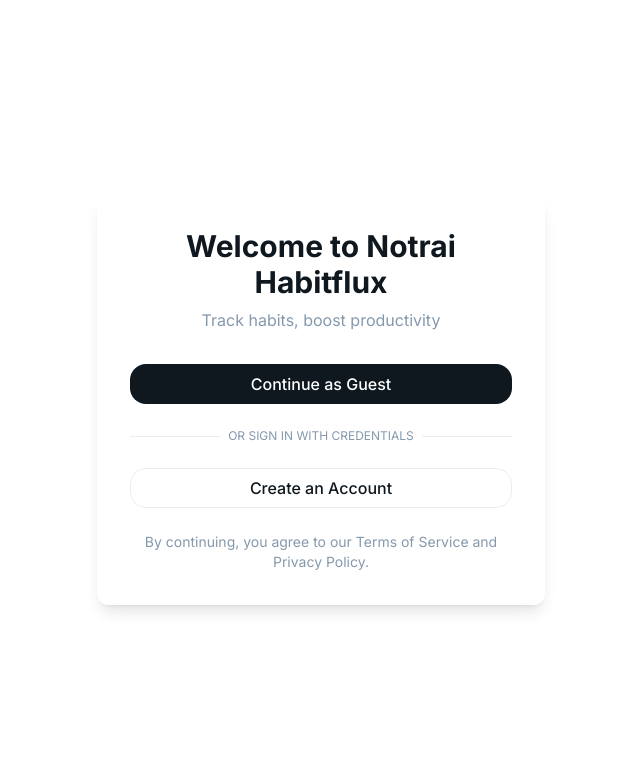
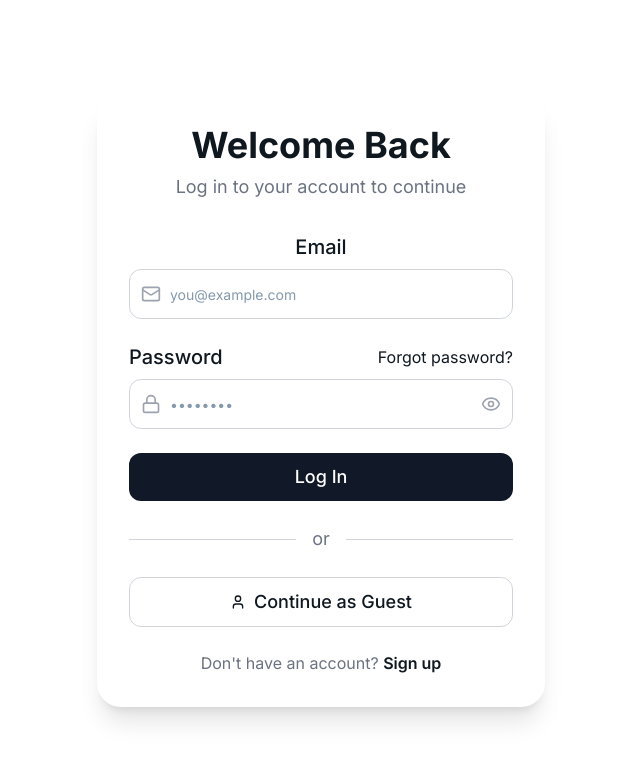
Before and after one commit to RishiCodez/habitflux-notrai.github.io, a React (Vite) app: page /login in a window 1280 px wide. Shown: the top 760 px of the page, without its empty margins (319-959 px from the left). Built offline with nearby package versions, Linux system fonts and the light colour scheme; no server answers.

Commit message:
Update signup page appearance
The signup page appearance was updated.

```diff
--- a/src/pages/LoginPage.tsx
+++ b/src/pages/LoginPage.tsx
@@ -1,11 +1,15 @@
 
-import React from 'react';
+import React, { useState } from 'react';
 import { Link } from 'react-router-dom';
 import { useAuth } from '../contexts/AuthContext';
-import { AlertCircle } from 'lucide-react';
-import CustomButton from '../components/CustomButton';
+import { Mail, Lock, Eye, EyeOff, User } from 'lucide-react';
+import { Input } from '@/components/ui/input';
+import { Button } from '@/components/ui/button';
 
 const LoginPage: React.FC = () => {
+  const [email, setEmail] = useState('');
+  const [password, setPassword] = useState('');
+  const [showPassword, setShowPassword] = useState(false);
   const { continueAsGuest, loading, firebaseInitialized } = useAuth();
 
   const handleContinueAsGuest = async () => {
@@ -17,47 +21,118 @@ const LoginPage: React.FC = () => {
     }
   };
 
+  const handleLogin = (e: React.FormEvent) => {
+    e.preventDefault();
+    // Login functionality would be implemented here
+    console.log('Login attempted with:', email);
+  };
+
+  const togglePasswordVisibility = () => {
+    setShowPassword(!showPassword);
+  };
+
   return (
     <div className="min-h-screen flex items-center justify-center bg-gradient-to-b from-background to-background/80 p-4">
-      <div className="max-w-md w-full glass-card rounded-xl p-8 shadow-lg">
+      <div className="w-full max-w-md bg-white dark:bg-gray-900 rounded-3xl p-8 shadow-xl">
         <div className="text-center mb-8">
-          <h1 className="text-3xl font-bold">Welcome to Notrai Habitflux</h1>
-          <p className="text-muted-foreground mt-2">Track habits, boost productivity</p>
+          <h1 className="text-4xl font-bold mb-2">Welcome Back</h1>
+          <p className="text-gray-500 dark:text-gray-400 text-lg">
+            Log in to your account to continue
+          </p>
         </div>
 
         {firebaseInitialized ? (
-          <div className="space-y-6">
-            <CustomButton
-              className="w-full"
+          <form onSubmit={handleLogin} className="space-y-6">
+            <div className="space-y-2">
+              <label htmlFor="email" className="text-xl font-medium">
+                Email
+              </label>
+              <div className="relative">
+                <div className="absolute inset-y-0 left-3 flex items-center pointer-events-none">
+                  <Mail className="h-5 w-5 text-gray-400" />
+                </div>
+                <Input
+                  id="email"
+                  type="email"
+                  value={email}
+                  onChange={(e) => setEmail(e.target.value)}
+                  placeholder="you@example.com"
+                  className="pl-10 py-6 text-lg rounded-xl border-gray-300 dark:border-gray-700"
+                  required
+                />
+              </div>
+            </div>
+
+            <div className="space-y-2">
+              <div className="flex justify-between items-center">
+                <label htmlFor="password" className="text-xl font-medium">
+                  Password
+                </label>
+                <Link to="/forgot-password" className="text-primary hover:underline">
+                  Forgot password?
+                </Link>
+              </div>
+              <div className="relative">
+                <div className="absolute inset-y-0 left-3 flex items-center pointer-events-none">
+                  <Lock className="h-5 w-5 text-gray-400" />
+                </div>
+                <Input
+                  id="password"
+                  type={showPassword ? "text" : "password"}
+                  value={password}
+                  onChange={(e) => setPassword(e.target.value)}
+                  placeholder="••••••••"
+                  className="pl-10 py-6 text-lg rounded-xl border-gray-300 dark:border-gray-700"
+                  required
+                />
+                <button
+                  type="button"
+                  onClick={togglePasswordVisibility}
+                  className="absolute inset-y-0 right-3 flex items-center"
+                >
+                  {showPassword ? (
+                    <EyeOff className="h-5 w-5 text-gray-400" />
+                  ) : (
+                    <Eye className="h-5 w-5 text-gray-400" />
+                  )}
+                </button>
+              </div>
+            </div>
+
+            <Button
+              type="submit"
+              className="w-full py-6 text-lg rounded-xl bg-gray-900 dark:bg-primary hover:bg-gray-800 dark:hover:bg-primary/90"
+              disabled={loading}
+            >
+              Log In
+            </Button>
+
+            <div className="relative flex items-center justify-center my-6">
+              <div className="border-t border-gray-300 dark:border-gray-700 w-full"></div>
+              <span className="bg-white dark:bg-gray-900 px-4 text-gray-500 dark:text-gray-400 text-lg">
+                or
+              </span>
+              <div className="border-t border-gray-300 dark:border-gray-700 w-full"></div>
+            </div>
+
+            <Button
+              type="button"
+              variant="outline"
+              className="w-full flex items-center justify-center gap-2 py-6 text-lg rounded-xl border-gray-300 dark:border-gray-700"
               onClick={handleContinueAsGuest}
               disabled={loading}
             >
-              {loading ? "Loading..." : "Continue as Guest"}
-            </CustomButton>
+              <User className="h-5 w-5" />
+              Continue as Guest
+            </Button>
 
-            <div className="relative">
-              <div className="absolute inset-0 flex items-center">
-                <span className="w-full border-t" />
-              </div>
-              <div className="relative flex justify-center text-xs uppercase">
-                <span className="bg-background px-2 text-muted-foreground">
-                  Or sign in with credentials
-                </span>
-              </div>
-            </div>
-
-            <div className="space-y-4">
-              <Link to="/signup">
-                <CustomButton variant="outline" className="w-full">
-                  Create an Account
-                </CustomButton>
+            <div className="text-center text-gray-500 dark:text-gray-400 mt-8">
+              <span>Don't have an account? </span>
+              <Link to="/signup" className="text-primary font-semibold hover:underline">
+                Sign up
               </Link>
             </div>
-
-            <div className="text-center text-sm text-muted-foreground">
-              <p>By continuing, you agree to our Terms of Service and Privacy Policy.</p>
-            </div>
-          </div>
+          </form>
         ) : (
           <div className="p-4 bg-amber-100 dark:bg-amber-900/30 text-amber-800 dark:text-amber-300 rounded-md">
             <h3 className="font-medium mb-2">Firebase Not Configured</h3>
--- a/src/pages/SignupPage.tsx
+++ b/src/pages/SignupPage.tsx
@@ -2,13 +2,16 @@
 import React, { useState } from 'react';
 import { Link } from 'react-router-dom';
 import { useAuth } from '@/contexts/AuthContext';
-import { AlertCircle } from 'lucide-react';
-import CustomButton from '@/components/CustomButton';
+import { Mail, Lock, Eye, EyeOff, User } from 'lucide-react';
+import { Input } from '@/components/ui/input';
+import { Button } from '@/components/ui/button';
 
 const SignupPage: React.FC = () => {
   const [email, setEmail] = useState('');
   const [password, setPassword] = useState('');
   const [confirmPassword, setConfirmPassword] = useState('');
+  const [showPassword, setShowPassword] = useState(false);
+  const [showConfirmPassword, setShowConfirmPassword] = useState(false);
   const [error, setError] = useState('');
   const { continueAsGuest, loading, firebaseInitialized } = useAuth();
 
@@ -22,6 +25,7 @@ const SignupPage: React.FC = () => {
     }
 
     // You can add signup functionality here if needed
+    console.log('Signup attempted with:', email);
   };
 
   const handleContinueAsGuest = async () => {
@@ -32,98 +36,148 @@ const SignupPage: React.FC = () => {
     }
   };
 
+  const togglePasswordVisibility = () => {
+    setShowPassword(!showPassword);
+  };
+
+  const toggleConfirmPasswordVisibility = () => {
+    setShowConfirmPassword(!showConfirmPassword);
+  };
+
   return (
     <div className="min-h-screen flex items-center justify-center bg-gradient-to-b from-background to-background/80 p-4">
-      <div className="max-w-md w-full glass-card rounded-xl p-8 shadow-lg">
+      <div className="w-full max-w-md bg-white dark:bg-gray-900 rounded-3xl p-8 shadow-xl">
         <div className="text-center mb-8">
-          <h1 className="text-3xl font-bold">Create an Account</h1>
-          <p className="text-muted-foreground mt-2">Join Notrai Habitflux today</p>
+          <h1 className="text-4xl font-bold mb-2">Create Account</h1>
+          <p className="text-gray-500 dark:text-gray-400 text-lg">
+            Sign up to get started with Notrai Habitflux
+          </p>
         </div>
 
         {error && (
-          <div className="bg-destructive/10 p-3 rounded-md flex items-start mb-6">
-            <AlertCircle className="h-5 w-5 text-destructive mr-2 mt-0.5" />
-            <p className="text-sm text-destructive">{error}</p>
+          <div className="bg-red-100 dark:bg-red-900/20 p-4 rounded-xl mb-6">
+            <p className="text-red-600 dark:text-red-400">{error}</p>
           </div>
         )}
 
         {firebaseInitialized ? (
-          <div className="space-y-6">
-            <form onSubmit={handleSubmit} className="space-y-4">
-              <div>
-                <label className="block text-sm font-medium mb-1" htmlFor="email">
-                  Email
-                </label>
-                <input
+          <form onSubmit={handleSubmit} className="space-y-6">
+            <div className="space-y-2">
+              <label htmlFor="email" className="text-xl font-medium">
+                Email
+              </label>
+              <div className="relative">
+                <div className="absolute inset-y-0 left-3 flex items-center pointer-events-none">
+                  <Mail className="h-5 w-5 text-gray-400" />
+                </div>
+                <Input
                   id="email"
                   type="email"
                   value={email}
                   onChange={(e) => setEmail(e.target.value)}
-                  className="w-full px-3 py-2 border rounded-md dark:border-gray-700 dark:bg-gray-800"
+                  placeholder="you@example.com"
+                  className="pl-10 py-6 text-lg rounded-xl border-gray-300 dark:border-gray-700"
                   required
                 />
               </div>
+            </div>
 
-              <div>
-                <label className="block text-sm font-medium mb-1" htmlFor="password">
-                  Password
-                </label>
-                <input
+            <div className="space-y-2">
+              <label htmlFor="password" className="text-xl font-medium">
+                Password
+              </label>
+              <div className="relative">
+                <div className="absolute inset-y-0 left-3 flex items-center pointer-events-none">
+                  <Lock className="h-5 w-5 text-gray-400" />
+                </div>
+                <Input
                   id="password"
-                  type="password"
+                  type={showPassword ? "text" : "password"}
                   value={password}
                   onChange={(e) => setPassword(e.target.value)}
-                  className="w-full px-3 py-2 border rounded-md dark:border-gray-700 dark:bg-gray-800"
+                  placeholder="••••••••"
+                  className="pl-10 py-6 text-lg rounded-xl border-gray-300 dark:border-gray-700"
                   required
                 />
-              </div>
-
-              <div>
-                <label className="block text-sm font-medium mb-1" htmlFor="confirmPassword">
-                  Confirm Password
-                </label>
-                <input
-                  id="confirmPassword"
-                  type="password"
-                  value={confirmPassword}
-                  onChange={(e) => setConfirmPassword(e.target.value)}
-                  className="w-full px-3 py-2 border rounded-md dark:border-gray-700 dark:bg-gray-800"
-                  required
-                />
-              </div>
-
-              <CustomButton className="w-full" type="submit" disabled={loading}>
-                Create Account
-              </CustomButton>
-            </form>
-
-            <div className="relative">
-              <div className="absolute inset-0 flex items-center">
-                <span className="w-full border-t" />
-              </div>
-              <div className="relative flex justify-center text-xs uppercase">
-                <span className="bg-background px-2 text-muted-foreground">
-                  Or
-                </span>
+                <button
+                  type="button"
+                  onClick={togglePasswordVisibility}
+                  className="absolute inset-y-0 right-3 flex items-center"
+                >
+                  {showPassword ? (
+                    <EyeOff className="h-5 w-5 text-gray-400" />
+                  ) : (
+                    <Eye className="h-5 w-5 text-gray-400" />
+                  )}
+                </button>
               </div>
             </div>
 
-            <CustomButton
-              className="w-full"
+            <div className="space-y-2">
+              <label htmlFor="confirmPassword" className="text-xl font-medium">
+                Confirm Password
+              </label>
+              <div className="relative">
+                <div className="absolute inset-y-0 left-3 flex items-center pointer-events-none">
+                  <Lock className="h-5 w-5 text-gray-400" />
+                </div>
+                <Input
+                  id="confirmPassword"
+                  type={showConfirmPassword ? "text" : "password"}
+                  value={confirmPassword}
+                  onChange={(e) => setConfirmPassword(e.target.value)}
+                  placeholder="••••••••"
+                  className="pl-10 py-6 text-lg rounded-xl border-gray-300 dark:border-gray-700"
+                  required
+                />
+                <button
+                  type="button"
+                  onClick={toggleConfirmPasswordVisibility}
+                  className="absolute inset-y-0 right-3 flex items-center"
+                >
+                  {showConfirmPassword ? (
+                    <EyeOff className="h-5 w-5 text-gray-400" />
+                  ) : (
+                    <Eye className="h-5 w-5 text-gray-400" />
+                  )}
+                </button>
+              </div>
+            </div>
+
+            <Button
+              type="submit"
+              className="w-full py-6 text-lg rounded-xl bg-gray-900 dark:bg-primary hover:bg-gray-800 dark:hover:bg-primary/90"
+              disabled={loading}
+            >
+              Create Account
+            </Button>
+
+            <div className="relative flex items-center justify-center my-6">
+              <div className="border-t border-gray-300 dark:border-gray-700 w-full"></div>
+              <span className="bg-white dark:bg-gray-900 px-4 text-gray-500 dark:text-gray-400 text-lg">
+                or
+              </span>
+              <div className="border-t border-gray-300 dark:border-gray-700 w-full"></div>
+            </div>
+
+            <Button
+              type="button"
               variant="outline"
+              className="w-full flex items-center justify-center gap-2 py-6 text-lg rounded-xl border-gray-300 dark:border-gray-700"
               onClick={handleContinueAsGuest}
               disabled={loading}
             >
+              <User className="h-5 w-5" />
               Continue as Guest
-            </CustomButton>
+            </Button>
 
-            <div className="text-center text-sm">
-              Already have an account?{' '}
-              <Link to="/login" className="text-primary hover:underline">
-                Sign in
+            <div className="text-center text-gray-500 dark:text-gray-400 mt-8">
+              <span>Already have an account? </span>
+              <Link to="/login" className="text-primary font-semibold hover:underline">
+                Log in
               </Link>
             </div>
-          </div>
+          </form>
         ) : (
           <div className="p-4 bg-amber-100 dark:bg-amber-900/30 text-amber-800 dark:text-amber-300 rounded-md">
             <h3 className="font-medium mb-2">Firebase Not Configured</h3>
```
Also changed, not shown: src/App.tsx (+3 -4 lines).
